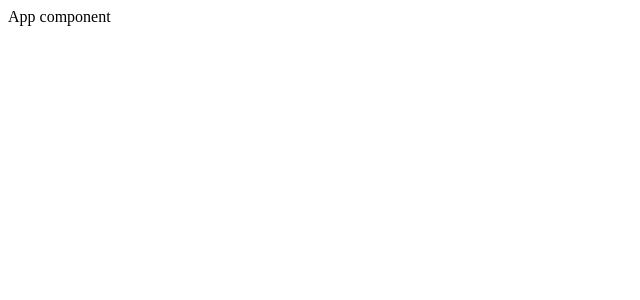
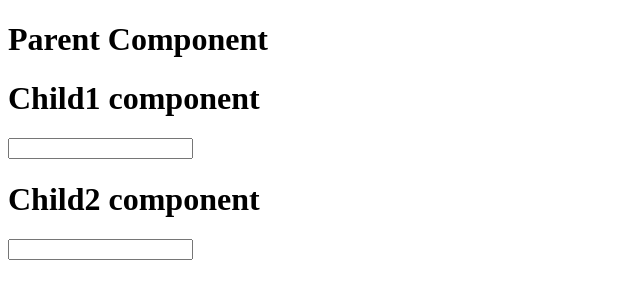
Before and after one commit to vamshi-krishna-kotla/react-playground, a React app: page / in a window 1280 px wide. Shown: the top 300 px of the page, without its empty margins (0-640 px from the left). Built offline with nearby package versions, Linux system fonts and the light colour scheme.

Commit message:
Added first module

```diff
--- a/src/App.jsx
+++ b/src/App.jsx
@@ -1,4 +1,6 @@
 import React from 'react';
+
+import Main from './modules/edit-parent-state-with-functions/index.jsx';
 
 export default class App extends React.Component {
 	constructor(props) {
@@ -7,8 +9,8 @@ export default class App extends React.Component {
 
 	render() {
 		return (
-			<div>
-				App component
+			<div className="App">
+				<Main />
 			</div>
 		);
 	};
--- /dev/null
+++ b/src/modules/edit-parent-state-with-functions/components/Child1/Child1.jsx
@@ -0,0 +1,20 @@
+import React from 'react';
+
+export class Child1 extends React.Component {
+	state = {};
+
+	constructor(props) {
+		super(props);
+		this.state.text = 'Child1 component';
+	}
+
+	render() {
+		return(
+			<div className="child">
+				<h1>{this.state.text}</h1>
+				<input type="text" onInput={(event) => {this.props.modifyParentState(event.target.value)}} />
+			</div>
+		);
+	}
+
+}
--- /dev/null
+++ b/src/modules/edit-parent-state-with-functions/components/Child2/Child2.jsx
@@ -0,0 +1,20 @@
+import React from 'react';
+
+export class Child2 extends React.Component {
+	state = {};
+
+	constructor(props) {
+		super(props);
+		this.state.text = 'Child2 component';
+	}
+
+	render() {
+		return(
+			<div className="child">
+				<h1>{this.state.text}</h1>
+				<input type="text" onInput={(event) => {this.props.editParentState(event.target.value)}} />
+			</div>
+		);
+	}
+
+}
--- /dev/null
+++ b/src/modules/edit-parent-state-with-functions/components/Parent/Parent.jsx
@@ -0,0 +1,29 @@
+import React from 'react';
+
+import { Child1 } from '../Child1/Child1.jsx';
+import { Child2 } from '../Child2/Child2.jsx';
+
+export class Parent extends React.Component {
+	state = {};
+
+	constructor(props) {
+		super(props);
+		this.state.text = 'Parent Component';
+	}
+
+	modifyState = (value) => {
+		this.setState({
+			text: value
+		});
+	}
+
+	render() {
+		return(
+			<div className="parent">
+				<h1>{this.state.text}</h1>
+				<Child1 modifyParentState={this.modifyState} />
+				<Child2 editParentState={this.modifyState}/>
+			</div>
+		);
+	}
+}
--- /dev/null
+++ b/src/modules/edit-parent-state-with-functions/index.jsx
@@ -0,0 +1,9 @@
+import React from 'react';
+
+import { Parent } from './components/Parent/Parent.jsx';
+
+export default function Main() {
+	return(
+		<Parent />
+	);
+}
```
